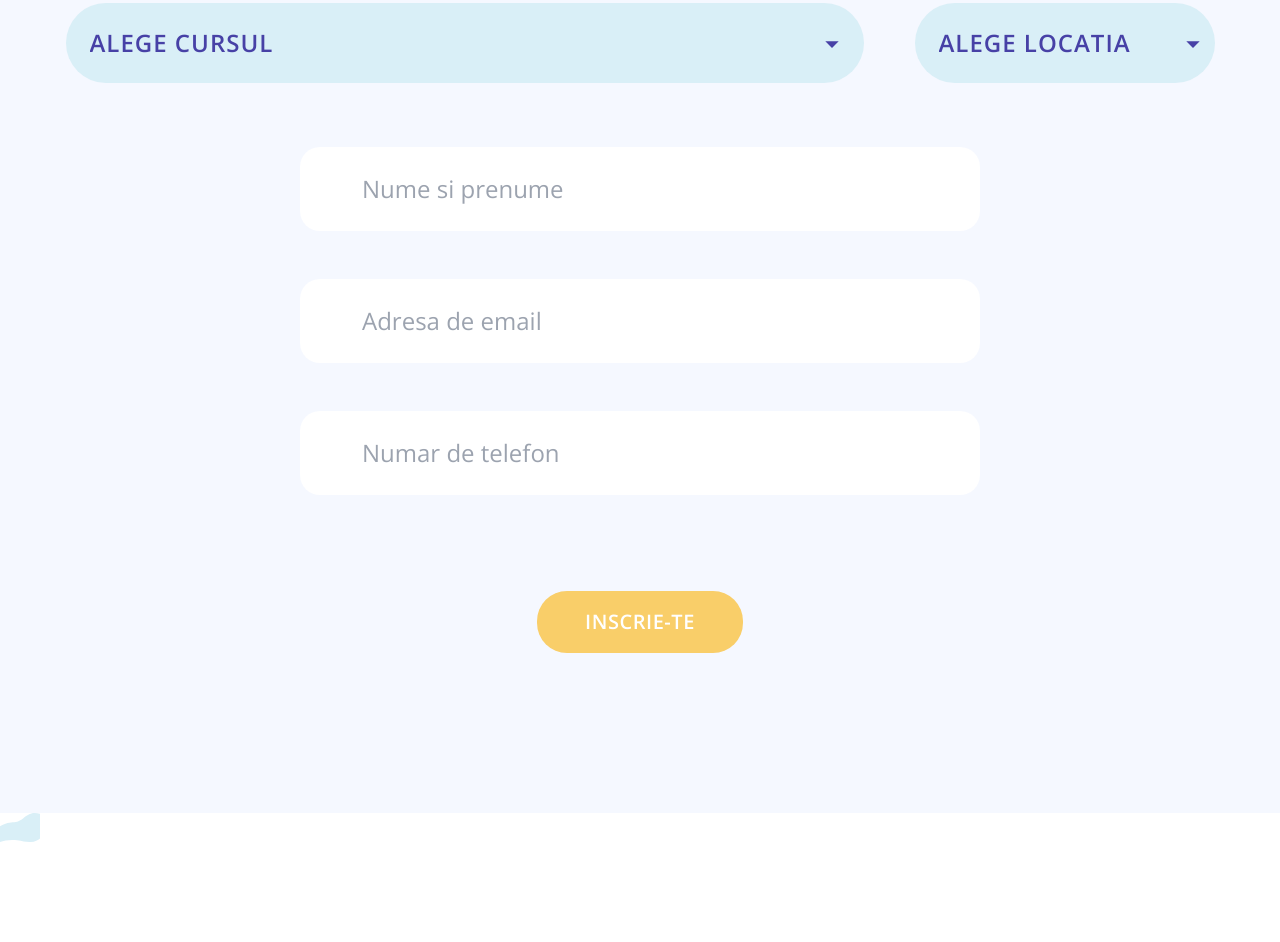
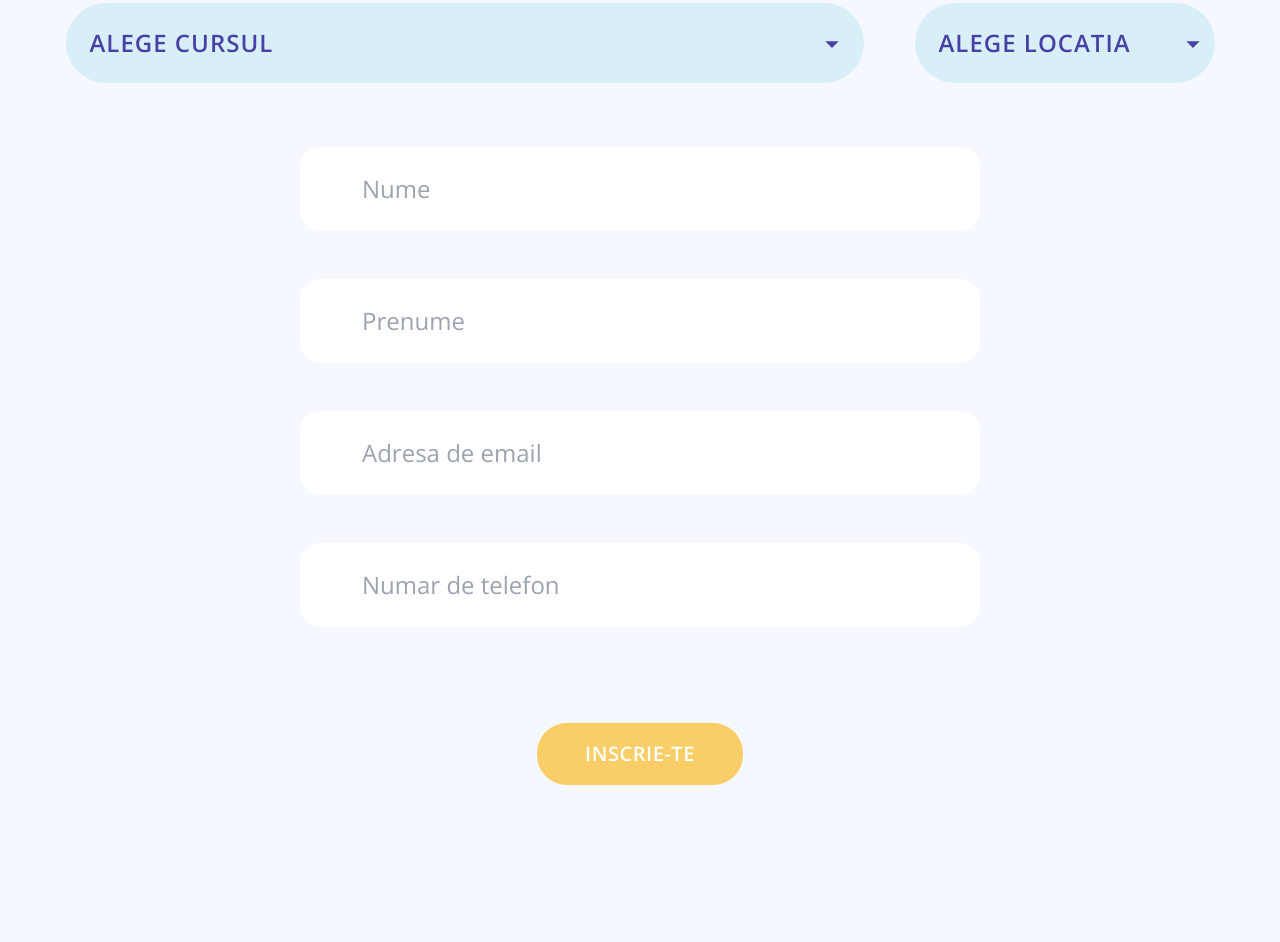
Before and after one commit to robert-szalkai/calificarevest, a Gatsby site: page / in a window 1280 px wide. Shown: the part 3038-3980 px from the top of the page. Before the commit the page ends 3880 px from the top, so only its background shows below. Built offline with nearby package versions, Linux system fonts and the light colour scheme; Gatsby itself is replaced by a stand-in of ours.

Commit message:
new form with formik and success call

```diff
--- a/functions/contact.js
+++ b/functions/contact.js
@@ -12,9 +12,9 @@ exports.handler = (event, _context, callback) => {
     const data = JSON.parse(event.body);
 
     const email = {
-        from: 'Robert Szalkai <szroby29@gmail.com>',
-        to: `${data.name} <${data.email}>`,
-        subject: data.subject,
+        from: `${data.lastName} ${data.firstName} <${data.email}>`,
+        to: `Robert Szalkai <szroby29@gmail.com>`,
+        subject: "Cursant nou",
         text: data.body
     }
 
--- a/src/components/formular/Formular.js
+++ b/src/components/formular/Formular.js
@@ -4,7 +4,8 @@ import * as Yup from 'yup';
 import Enums from '../../enums/Enums';
 
 const validationSchema = Yup.object().shape({
-    name: Yup.string().required('Campul este obligatoriu'),
+    firstName: Yup.string().required('Campul este obligatoriu'),
+    lastName: Yup.string().required('Campul este obligatoriu'),
     email: Yup.string().email('Adresa de mail este invalida'),
     phone: Yup.number().required('Numarul de telefon este obligatoriu'),
     course: Yup.string().required('Selecteaza un curs'),
@@ -12,7 +13,8 @@ const validationSchema = Yup.object().shape({
 });
 
 const initialValues = {
-    name: '',
+    firstName: '',
+    lastName: '',
     email: '',
     phone: '',
     course: '',
@@ -26,10 +28,26 @@ const Formular = () => {
             initialValues={initialValues}
             validationSchema={validationSchema}
             onSubmit={(values, { setSubmitting }) => {
-                setTimeout(() => {
-                    alert(JSON.stringify(values, null, 2));
-                    setSubmitting(false);
-                }, 400);
+                let coursePretty = LISTA_CURSURI.find(curs => curs.id === +values.course).name;
+                let locationPretty = ORASE.find(oras => oras.cityId === +values.location).name;
+                let message = {
+                    firstName: values.firstName,
+                    lastName: values.lastName,
+                    email: values.email,
+                    body: `Nume: ${values.lastName}\n Prenume: ${values.firstName}\n Email: ${values.email} \n Telefon: ${values.phone} \n Curs: ${coursePretty}\n Locatie: ${locationPretty}`
+                }
+                fetch('/api/contact', {
+                    method: 'POST',
+                    body: JSON.stringify(message)
+                })
+                    .then(response => response.json())
+                    .then(response => {
+                        console.log(response);
+                    })
+                    .catch(error => {
+                        console.log(error);
+                    })
+                // setSubmitting(false)
             }}
         >
             {({ isSubmitting, values }) => (
@@ -71,8 +89,13 @@ const Formular = () => {
                     <div className="grid md:justify-center mb-12 md:mb-24 gap-6 md:gap-12">
 
                         <div>
-                            <Field className="input" placeholder="Nume si prenume" name="name" />
-                            <ErrorMessage className="text-red caption ml-5" name="name" component="div" />
+                            <Field className="input" placeholder="Nume" name="lastName" />
+                            <ErrorMessage className="text-red caption ml-5" name="lastName" component="div" />
+                        </div>
+
+                        <div>
+                            <Field className="input" placeholder="Prenume" name="firstName" />
+                            <ErrorMessage className="text-red caption ml-5" name="firstName" component="div" />
                         </div>
 
                         <div>
```
